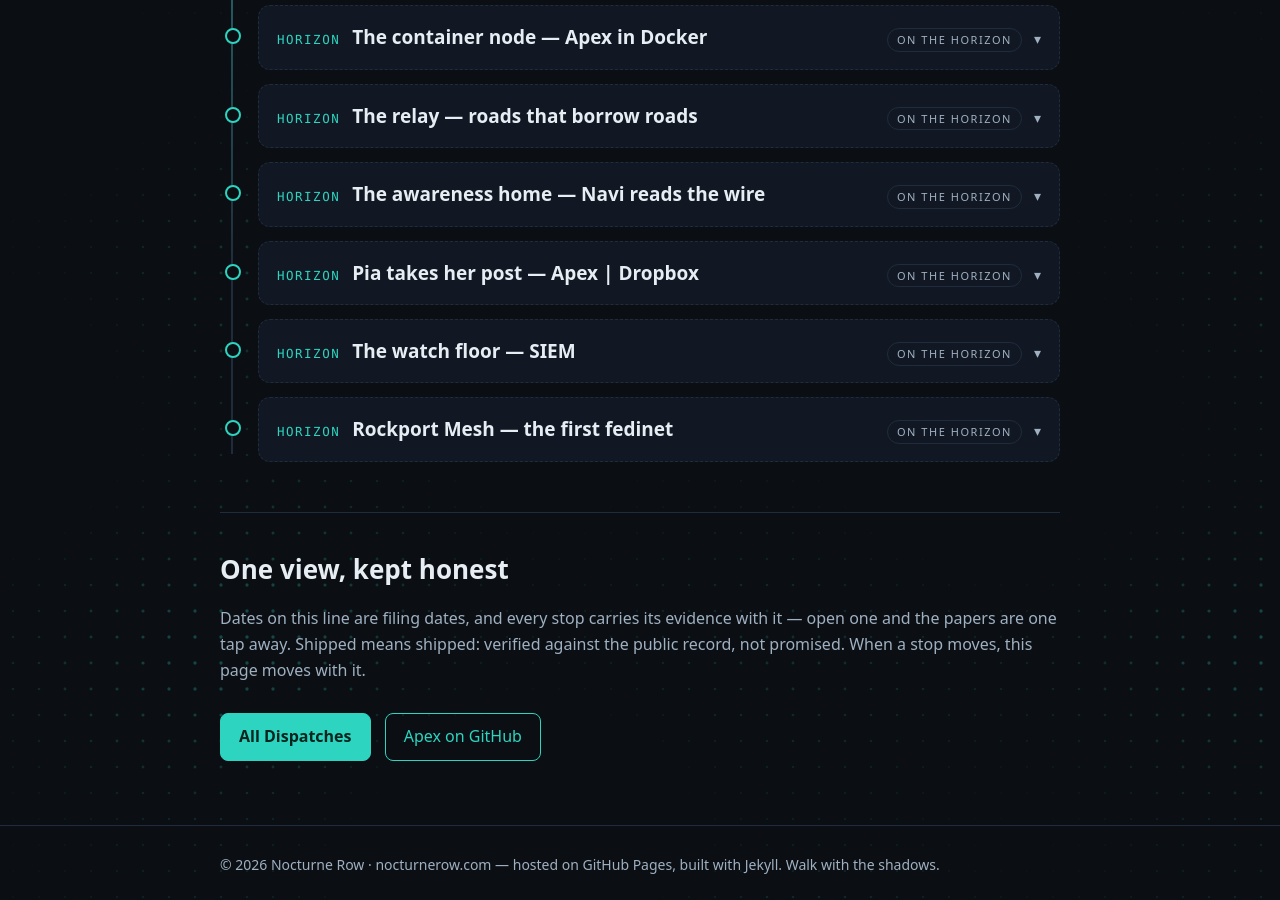
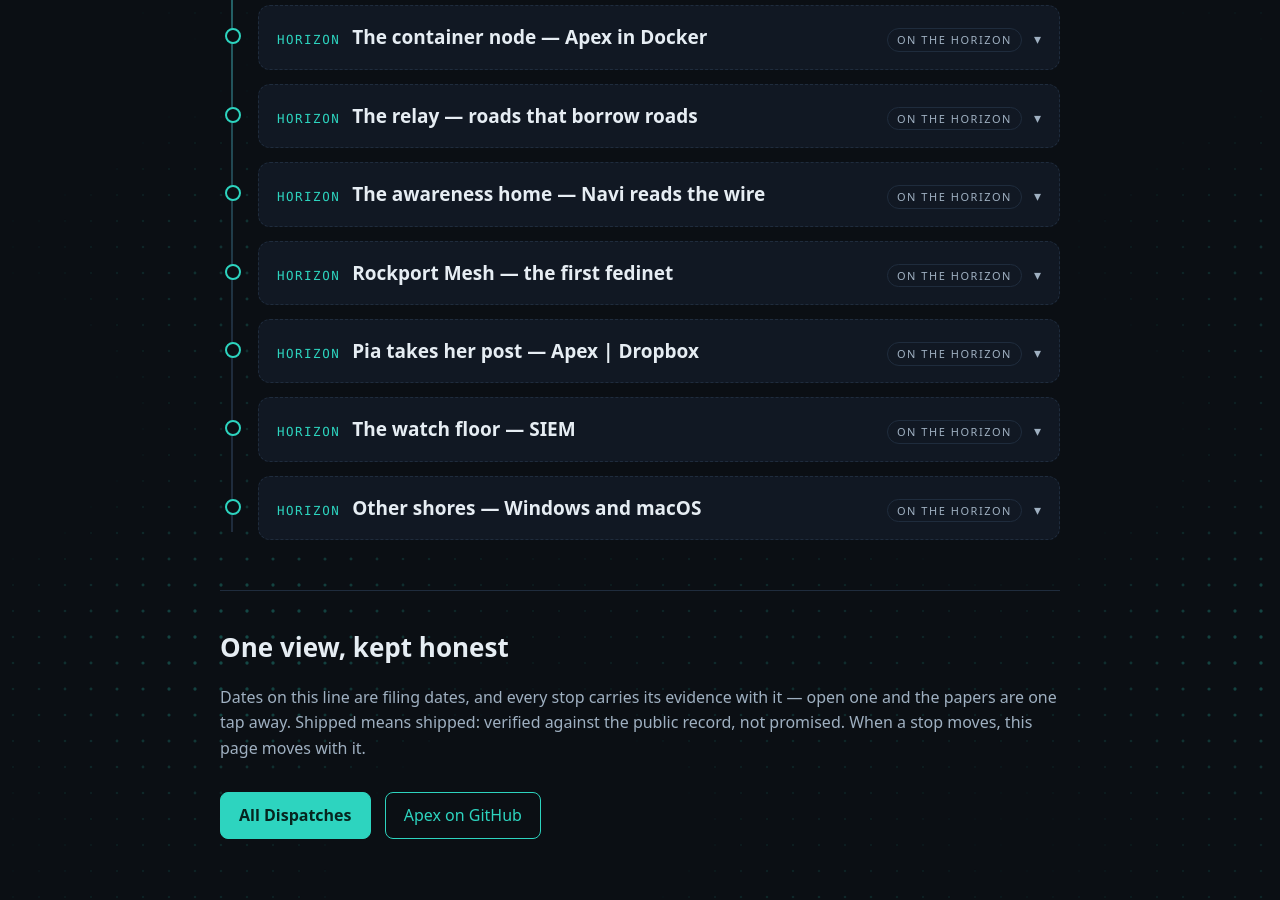
Before and after one commit to AlexKollar/nocturnerow, a Jekyll site: the page built from roadmap.html, in a window 1280 px wide and 900 px high, scrolled down 1184 px. Built offline with Jekyll 4.4.1, drawn with Linux system fonts in a browser that asks for light colours.

Commit message:
Roadmap: Rockport Mesh stop moves up to its build position; far-shore stop for Windows and macOS

```diff
--- a/roadmap.html
+++ b/roadmap.html
@@ -122,6 +122,14 @@ description: "The whole Row on one line — every milestone a stop on a vertical
 </details>
 
 <details class="tl-item horizon">
+<summary><span class="tl-date">HORIZON</span><span class="tl-title">Rockport Mesh — the first fedinet</span><span class="tl-tag">ON THE HORIZON</span></summary>
+<div class="tl-body">
+<p>The federation grows past one operator's machines. Nodes will join named federations — fedinets — under a shared name, without surrendering the pairwise rule: membership never makes trust transitive. Admission comes by gateway card: the same card form as a pairing card, but green, carrying the fedinet's name on its face. Neo-Arcadia is the gateway into the first of them, the Rockport Mesh — and its Founding Member. The trust shape is ruled now, too: a fedinet can be trusted by default — membership auto-pairs and auto-lends against its signed roster — with every member keeping their own tick for whether new arrivals inherit that trust, and anyone free to found and host a fedinet of their own on the same machinery. The administration lives on a page of its own. When that day comes, the status bar stops listing what is connected and simply reads: Mesh Online.</p>
+<p class="tl-links"><a href="https://github.com/AlexKollar/Apex/issues/154">GitHub — the federation design, issue #154</a><a href="/mesh.html">The Mesh page</a></p>
+</div>
+</details>
+
+<details class="tl-item horizon">
 <summary><span class="tl-date">HORIZON</span><span class="tl-title">Pia takes her post — Apex | Dropbox</span><span class="tl-tag">ON THE HORIZON</span></summary>
 <div class="tl-body">
 <p>The eyes of the operation: Pi-class sensor nodes planted where the work is, feeding what they find into the Mesh. The first unit already has a name — Pia, unit № 001, Partner In Augmentation. The kit is costed and viable as a one-time purchase; it sells only when the software image exists, and the design pass comes before any bake.</p>
@@ -138,10 +146,10 @@ description: "The whole Row on one line — every milestone a stop on a vertical
 </details>
 
 <details class="tl-item horizon">
-<summary><span class="tl-date">HORIZON</span><span class="tl-title">Rockport Mesh — the first fedinet</span><span class="tl-tag">ON THE HORIZON</span></summary>
+<summary><span class="tl-date">HORIZON</span><span class="tl-title">Other shores — Windows and macOS</span><span class="tl-tag">ON THE HORIZON</span></summary>
 <div class="tl-body">
-<p>The federation grows past one operator's machines. Nodes will join named federations — fedinets — under a shared name, without surrendering the pairwise rule: membership never makes trust transitive. Admission comes by gateway card: the same card form as a pairing card, but green, carrying the fedinet's name on its face. Neo-Arcadia is the gateway into the first of them, the Rockport Mesh — and its Founding Member. The trust shape is ruled now, too: a fedinet can be trusted by default — membership auto-pairs and auto-lends against its signed roster — with every member keeping their own tick for whether new arrivals inherit that trust, and anyone free to found and host a fedinet of their own on the same machinery. The administration lives on a page of its own. When that day comes, the status bar stops listing what is connected and simply reads: Mesh Online.</p>
-<p class="tl-links"><a href="https://github.com/AlexKollar/Apex/issues/154">GitHub — the federation design, issue #154</a><a href="/mesh.html">The Mesh page</a></p>
+<p>Apex is a Linux native today. Down the line, the roadmap washes up on the other desks: a Windows installer and a macOS install, built the Apex way — the same bridge, the same Mesh door, the operator's own machine doing the work, no subscription tied to any of it. They come when the Linux house is finished and the Mesh is federated, not before — far shore, on the record as intended.</p>
+<p class="tl-links"><a href="https://github.com/AlexKollar/Apex">GitHub — the Apex repository</a></p>
 </div>
 </details>
 
```
